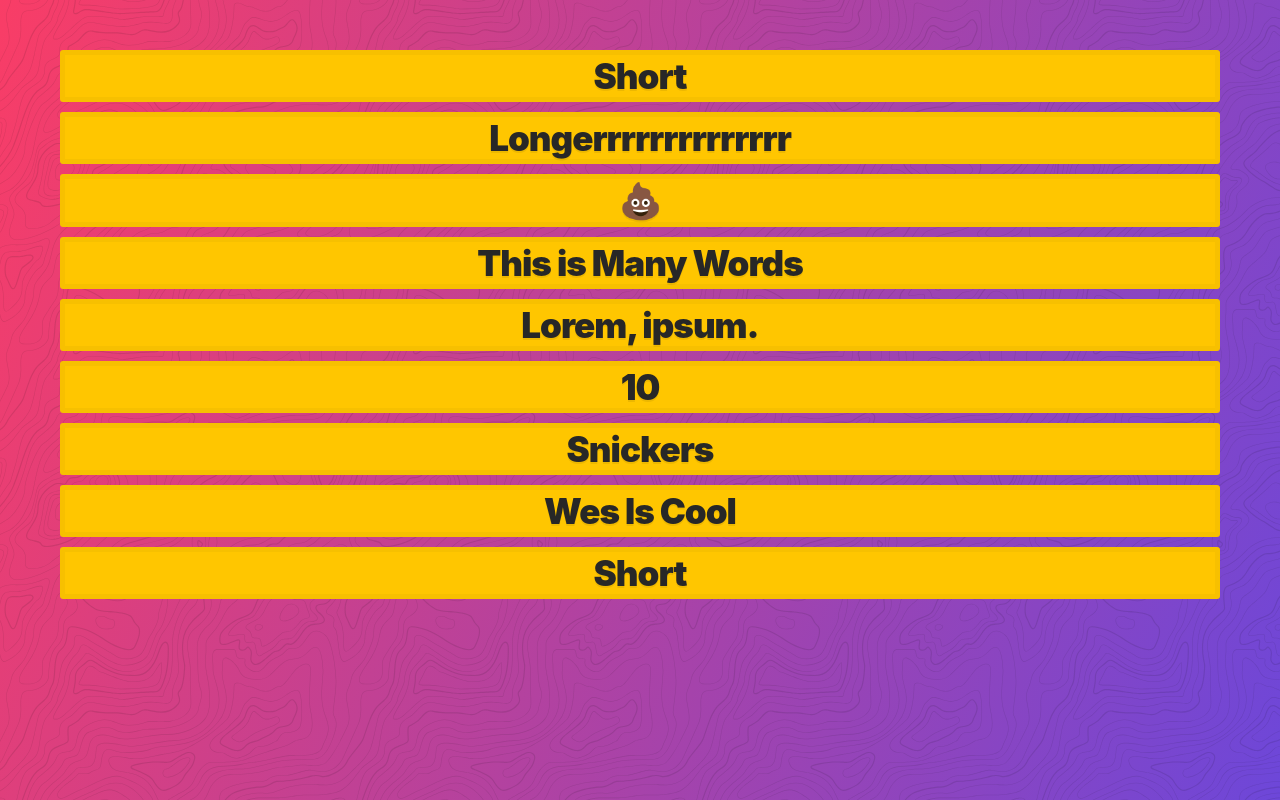
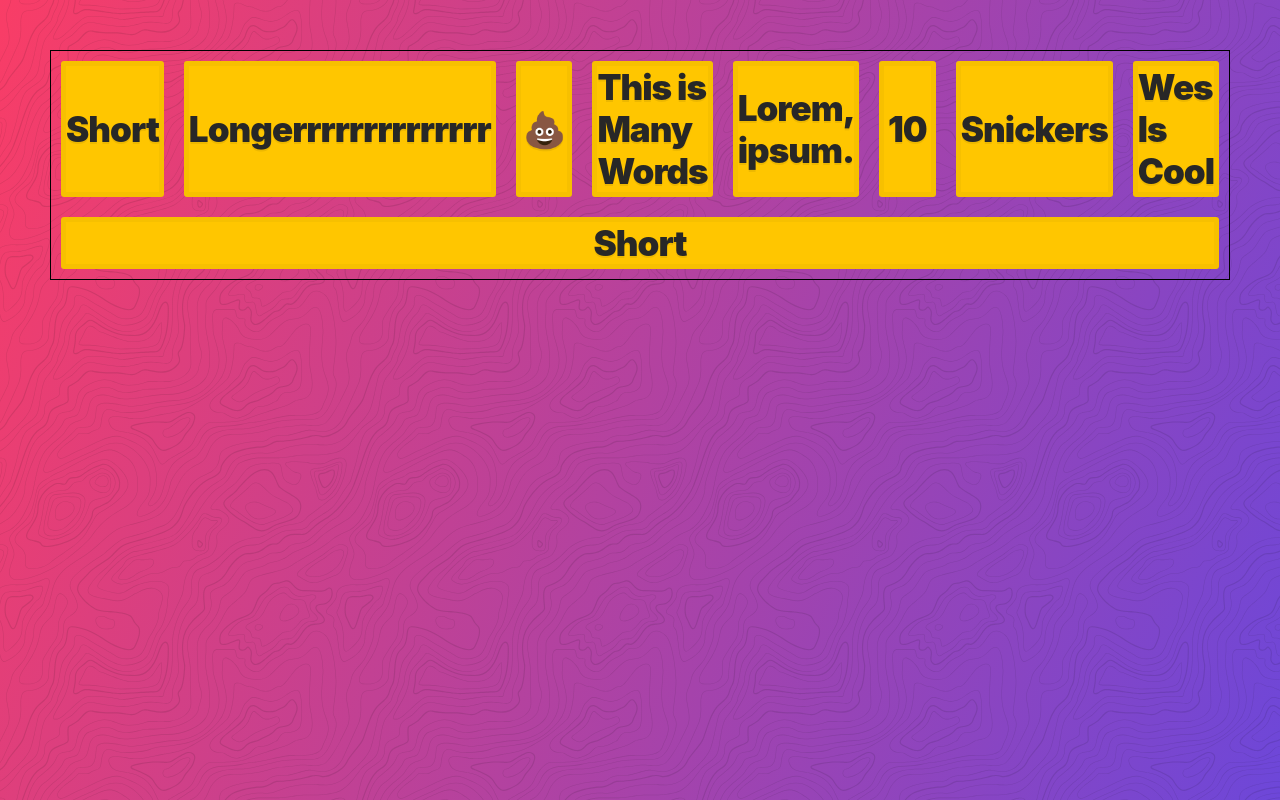
Before and after one commit to dvlprwchoi/css-grid, a website: page 21_flexbox_vs_css_grid/variable_widths_each_row.html in a window 1280 px wide. Drawn offline with Linux system fonts and the light colour scheme.

Commit message:
Complete 21 variable widths each row

```diff
--- a/21_flexbox_vs_css_grid/variable_widths_each_row.html
+++ b/21_flexbox_vs_css_grid/variable_widths_each_row.html
@@ -21,10 +21,14 @@
     </div>
     <style>
       .flex-container {
+        display: flex;
+        flex-wrap: wrap;
+        border: 1px solid black;
       }
 
       .flex-container > * {
         margin: 10px;
+        flex: 1;
       }
     </style>
   </body>
```
